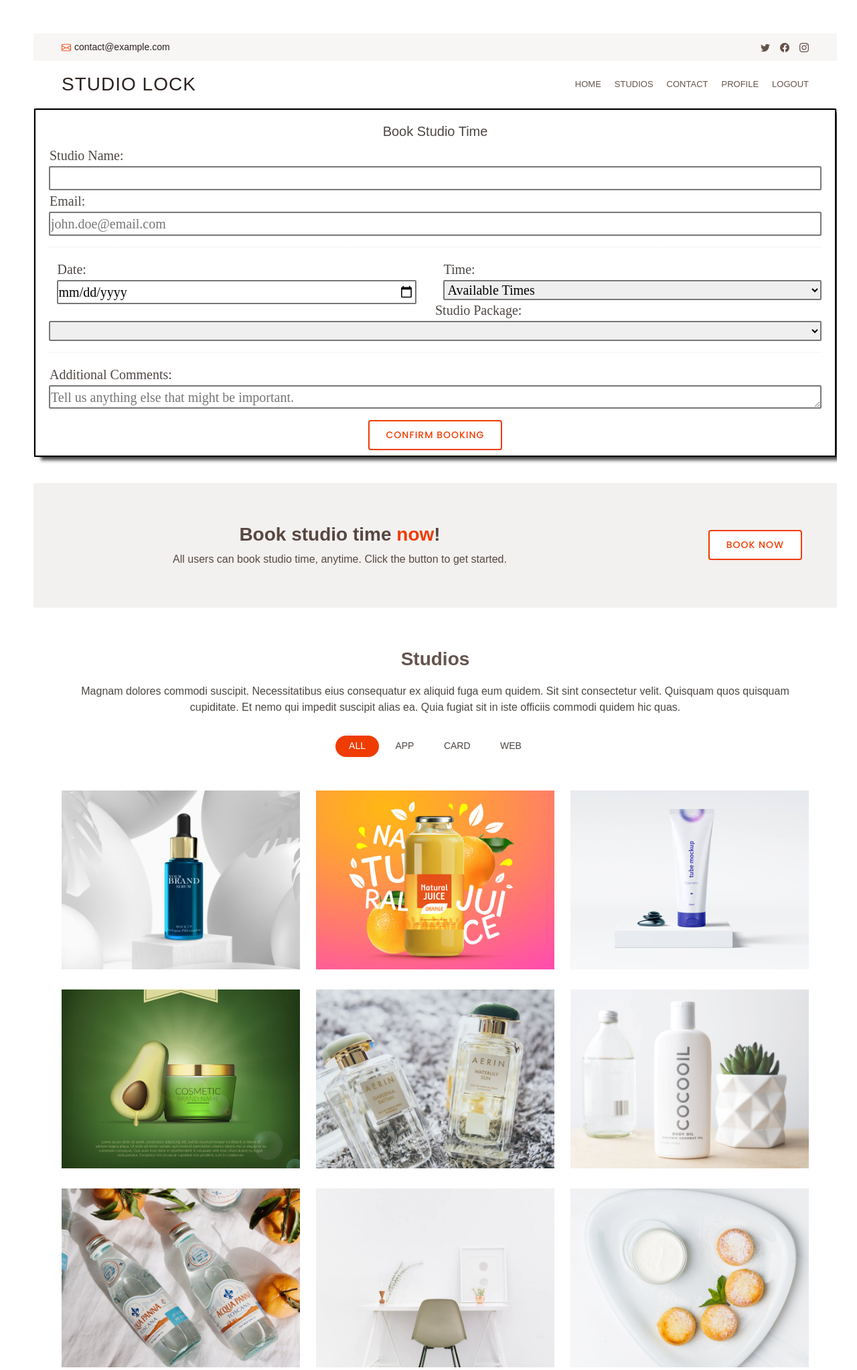
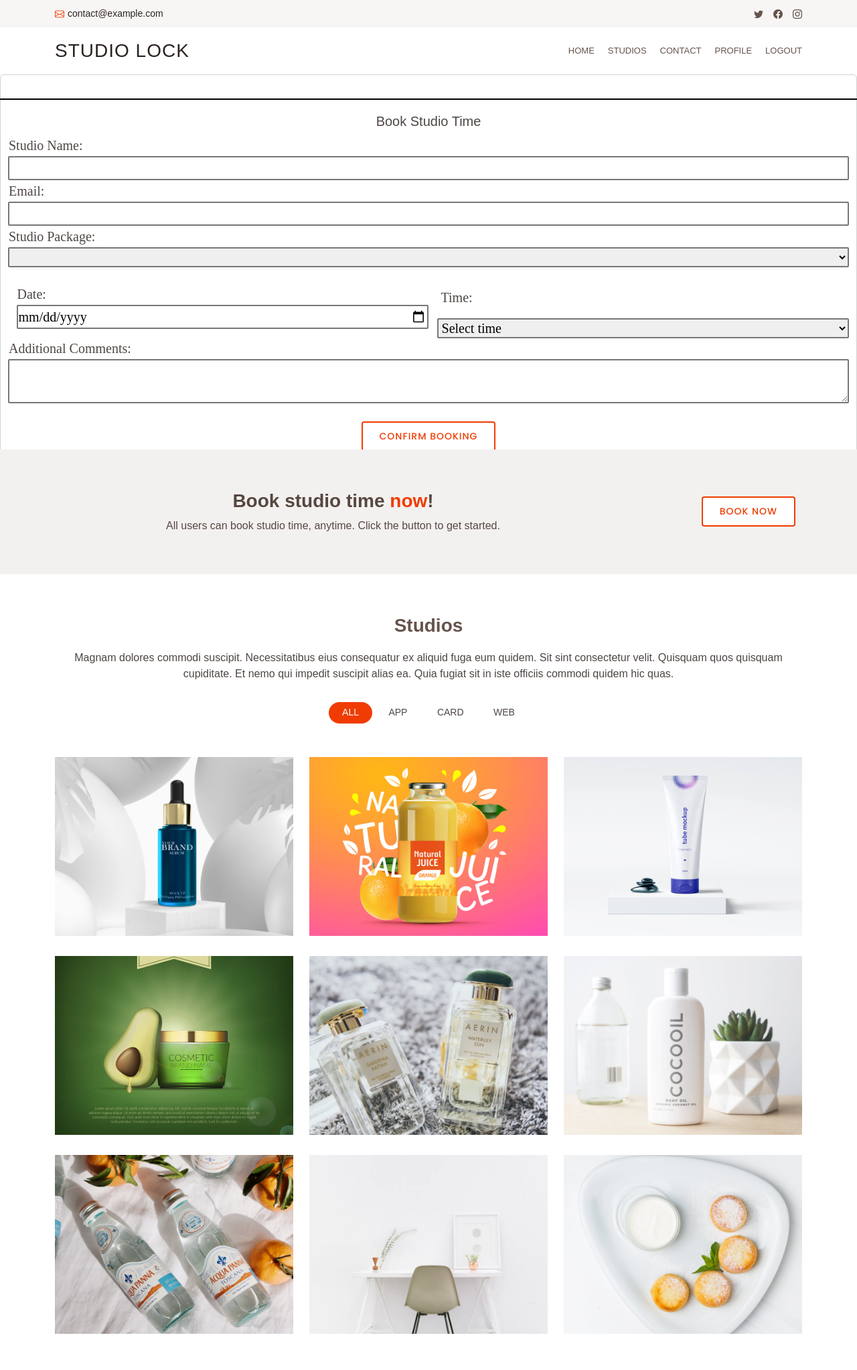
Before and after one commit to j0sephsasson/studio-lock, a Flask app: page /booking in a window 1280 px wide. Shown: the top 2045 px of the page at 67% size. Run offline with Flask 2, Linux system fonts and the light colour scheme; the visitor is signed in with stand-in values (Sample User, id 1); some libraries are stand-ins or nearby versions; some web fonts are replaced.

Commit message:
revised addition of booking feature

```diff
--- a/app/static/css/style.css
+++ b/app/static/css/style.css
@@ -1335,10 +1335,19 @@ body {
 /*--------------------------------------------------------------
 # BOOKING
 --------------------------------------------------------------*/
-body {
+.card-title {
+  font-size: 20px
+}
+
+.card-body {
+  justify-content: center;
+  border: 2px solid black;
+  padding: 20px;
+  box-shadow: 10px 5px 5px rgba(0,0,0,.7);
+  height: 550px;
   width: 1300px;
-  margin: 0 auto;
-  padding: 50px;
+  align-self: center;
+  margin-top: 35px;
 }
 
 div.elem-group {
@@ -1353,7 +1362,7 @@ div.elem-group.inlined {
   text-align: left
 }
 
-label {
+#label-name {
   display: block;
   font-family: 'Nanum Gothic';
   padding-bottom: 10px;
@@ -1362,7 +1371,104 @@ label {
   text-align: left
 }
 
-input, select, textarea {
+#label-email {
+  display: block;
+  font-family: 'Nanum Gothic';
+  padding-bottom: 10px;
+  font-size: 1.25em;
+  padding: 1px;
+  text-align: left
+}
+
+#label-date {
+  display: block;
+  font-family: 'Nanum Gothic';
+  padding-bottom: 10px;
+  font-size: 1.25em;
+  padding: 1px;
+  text-align: left
+}
+
+#label-time {
+  display: block;
+  font-family: 'Nanum Gothic';
+  padding-bottom: 10px;
+  font-size: 1.25em;
+  padding: 1px;
+  text-align: left;
+  margin: 5px;
+}
+
+#label-package {
+  display: block;
+  font-family: 'Nanum Gothic';
+  padding-bottom: 10px;
+  font-size: 1.25em;
+  padding: 1px;
+  text-align: left
+}
+
+#label-message {
+  display: block;
+  font-family: 'Nanum Gothic';
+  padding-bottom: 10px;
+  font-size: 1.25em;
+  padding: 1px;
+  text-align: left
+}
+
+#input-name {
+  border-radius: 2px;
+  border: 2px solid #777;
+  box-sizing: border-box;
+  font-size: 1.25em;
+  font-family: 'Nanum Gothic';
+  width: 100%;
+  padding: 1px;
+}
+
+#input-email {
+  border-radius: 2px;
+  border: 2px solid #777;
+  box-sizing: border-box;
+  font-size: 1.25em;
+  font-family: 'Nanum Gothic';
+  width: 100%;
+  padding: 1px;
+}
+
+#package-selection {
+  border-radius: 2px;
+  border: 2px solid #777;
+  box-sizing: border-box;
+  font-size: 1.25em;
+  font-family: 'Nanum Gothic';
+  width: 100%;
+  padding: 1px;
+}
+
+#booking-date {
+  border-radius: 2px;
+  border: 2px solid #777;
+  box-sizing: border-box;
+  font-size: 1.25em;
+  font-family: 'Nanum Gothic';
+  width: 100%;
+  padding: 1px;
+}
+
+#booking-time {
+  border-radius: 2px;
+  border: 2px solid #777;
+  box-sizing: border-box;
+  font-size: 1.25em;
+  font-family: 'Nanum Gothic';
+  width: 100%;
+  padding: 1px;
+  margin-top: 10px
+}
+
+#additional-message {
   border-radius: 2px;
   border: 2px solid #777;
   box-sizing: border-box;
@@ -1377,25 +1483,25 @@ div.elem-group.inlined input {
   display: inline-block;
 }
 
-textarea {
-  height: 35px;
+#additional-message {
+  height: auto;
+  border-radius: 2px;
+  border: 2px solid #777;
+  box-sizing: border-box;
+  font-size: 1.25em;
+  font-family: 'Nanum Gothic';
+  width: 100%;
+  padding: 1px;
 }
 
-hr {
-  border: 1px dotted #ccc;
-}
-
-button {
+#confirm-booking-btn {
   font-family: "Poppins", sans-serif;
   text-transform: uppercase;
   font-weight: 500;
   font-size: 14px;
   letter-spacing: 1px;
-  display: inline-block;
   padding: 10px 25px;
-  border-radius: 2px;
-  transition: 0.4s;
-  margin: 10px;
+  margin: 20px;
   border-radius: 4px;
   border: 2px solid #f03c02;
   color: #f03c02;
@@ -1403,18 +1509,7 @@ button {
   cursor: pointer;
 }
 
-button:hover {
+#confirm-booking-btn:hover {
   background-color: #fd5c28;
   color: white
 }
-
-.card-title {
-  font-size: 20px
-}
-
-.card-body {
-  border: 2px solid black;
-  padding: 20px;
-  box-shadow: 10px 5px 5px rgba(0,0,0,.7);
-  height: 520px
-}
--- a/app/templates/booking.html
+++ b/app/templates/booking.html
@@ -4,47 +4,45 @@
 <div class="card text-center">
   <div class="card-body">
     <h5 class="card-title">Book Studio Time</h5>
-
     <form action="reservation.php" method="post">
       <div class="elem-group">
-        <label for="name">Studio Name: </label>
-        <input type="text" id="name" name="visitor_name" placeholder="" pattern=[A-Z\sa-z]{3,20} required>
+        <label for="name" id="label-name">Studio Name: </label>
+        <input type="text" id="input-name" name="visitor_name" placeholder="" pattern=[A-Z\sa-z]{3,20} required>
       </div>
       <div class="elem-group">
-        <label for="email">Email: </label>
-        <input type="email" id="email" name="visitor_email" placeholder="john.doe@email.com" required>
-      </div>
-      <hr>
-      <div class="elem-group inlined">
-        <label for="checkin-date">Date: </label>
-        <input type="date" id="checkin-date" name="checkin" required>
-      </div>
-      <div class="elem-group inlined">
-       <label for="checkin-date">Time: </label>
-       <select id=time-selection name="time_selection" required>
-         <option value="">Available Times</option>
-         <option value="">Time 1</option>
-         <option value="">Time 2</option>
-         <option value="">Time 3</option>
-         <option value="">Time 4</option>
-
-       </select>
+        <label for="email" id="label-email">Email: </label>
+        <input type="email" id="input-email" name="visitor_email" placeholder="" required>
       </div>
       <div class="elem-group">
-        <label for="room-selection">Studio Package: </label>
-        <select id="room-selection" name="room_preference" required>
+        <label for="package-selection" id="label-package">Studio Package: </label>
+        <select id="package-selection" name="package_selection" required>
             <option value=""></option>
             <option value="connecting">Option 1</option>
             <option value="adjoining">Option 2</option>
             <option value="adjacent">Option 3</option>
         </select>
       </div>
-      <hr>
+      <br>
+      <div class="elem-group inlined">
+        <label for="booking-date" id="label-date">Date: </label>
+        <input type="date" id="booking-date" name="booking_date" required>
+      </div>
+      <div class="elem-group inlined">
+       <label for="booking-time" id="label-time">Time: </label>
+       <select id=booking-time name="booking_time" required>
+         <option value="">Select time</option>
+         <option value="">Time 1</option>
+         <option value="">Time 2</option>
+         <option value="">Time 3</option>
+         <option value="">Time 4</option>
+       </select>
+      </div>
+      <br>
       <div class="elem-group">
-        <label for="message">Additional Comments: </label>
-        <textarea id="message" name="visitor_message" placeholder="Tell us anything else that might be important." required></textarea>
+        <label for="additional-message" id="label-message">Additional Comments: </label>
+        <textarea id="additional-message" name="additional_message" placeholder=""></textarea>
       </div>
-      <button type="submit">Confirm Booking</button>
+      <button type="submit" id="confirm-booking-btn">Confirm Booking</button>
   </form>
  </div>
 </div>
```
Also changed, not shown: app/templates/studio_details.html (+36 -14 lines).
